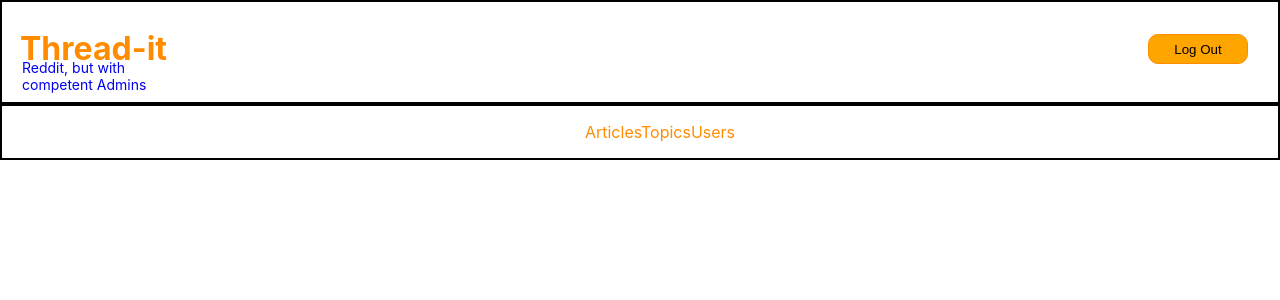
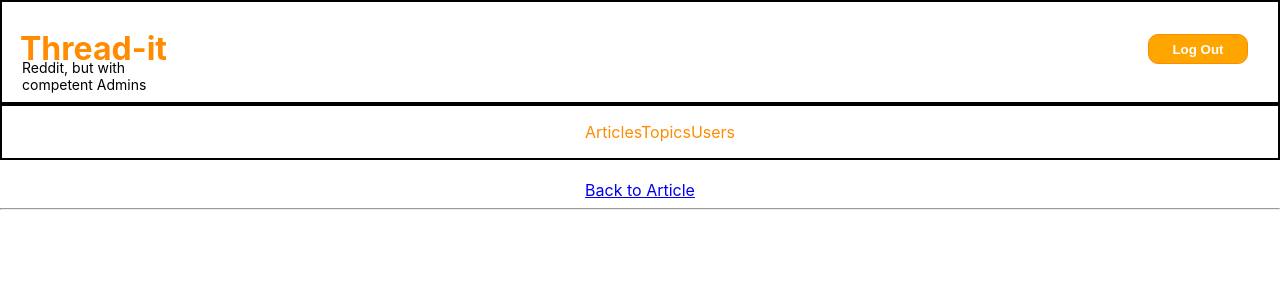
Before and after one commit to Edd-Cole/nc-news, a React (Create React App) app: page /comments/1 in a window 1280 px wide. Shown: the top 300 px of the page. Built offline with nearby package versions, Linux system fonts and the light colour scheme.

Commit message:
Creating functionality for logging into thread-it!

```diff
--- a/src/App.css
+++ b/src/App.css
@@ -4,6 +4,16 @@
 
 button {
     cursor: pointer;
+    padding: 5px;
+    border-radius: 10px;
+    background-color: orange;
+    border: 1px solid darkorange;
+    color: white;
+    font-weight: bold;
+}
+
+button:hover {
+    background-color: darkorange;
 }
 
 h1 {
@@ -61,6 +71,7 @@ Header p {
     width: 150px;
     text-align: left;
     font-size: 14px;
+    color: black;
 }
 
 .NavBar {
--- a/src/App.js
+++ b/src/App.js
@@ -18,6 +18,7 @@ import CreateComment from './components/CreateComment';
 import LoggedInAsUser from './components/LoggedInAsUser';
 import NullPage from './components/NullPage';
 import UpdateComment from './components/UpdateComment';
+import SoloCommment from './components/SoloComment';
 
 function App() {
     const [currentUser, setCurrentUser] = useState("grumpy19")
@@ -28,6 +29,9 @@ function App() {
     const [searchQuery, setSearchQuery] = useState("")
     const [page, setPage] = useState(1);
     const [username, setUsername] = useState("");
+    const [currentComment, setCurrentComment] = useState("");
+
+    console.log(currentUser)
 
   return (
     <section className="App">
@@ -35,7 +39,7 @@ function App() {
         <Nav setPage={setPage}/>
         <Switch>
             <Route exact path="/">
-                <Home articles={articles} setArticles={setArticles} vote={vote} setVote={setVote} article={article} searchQuery={searchQuery} setSearchQuery={setSearchQuery} page={page} setPage={setPage}/>
+                <Home articles={articles} setArticles={setArticles} vote={vote} setVote={setVote} article={article} searchQuery={searchQuery} setSearchQuery={setSearchQuery} page={page} setPage={setPage} currentUser={currentUser}/>
             </Route>
             <Route exact path="/users">
                 <Users />
@@ -55,12 +59,13 @@ function App() {
                 {/* </LoggedInAsUser> */}
             </Route>
             <Route exact path="/articles/:article_id/comments/create_new_comment">
-                {/* <LoggedInAsUser currentUser={currentUser}> */}
+                <LoggedInAsUser currentUser={currentUser}>
+                    <NullPage />
                     <CreateComment currentUser={currentUser}/>
-                {/* </LoggedInAsUser> */}
+                </LoggedInAsUser>
             </Route>
             <Route exact path="/articles/:article_id">
-                <Article article={article} setArticle={setArticle} vote={vote} setVote={setVote} commentValue={commentValue} setCommentValue={setCommentValue} setPage={setPage}/>
+                <Article article={article} setArticle={setArticle} vote={vote} setVote={setVote} commentValue={commentValue} setCommentValue={setCommentValue} setPage={setPage} currentUser={currentUser}/>
             </Route>
             <Route exact path="/articles/:article_id/comments">
                 <Comments currentUser={currentUser} articles={articles} article={article} setArticle={setArticle} setVote={setVote} commentValue={commentValue} setCommentValue={setCommentValue} page={page} setPage={setPage}/>
@@ -78,7 +83,10 @@ function App() {
                 </LoggedInAsUser>
             </Route>
             <Route exact path="/comments/:comment_id/edit">
-                <UpdateComment />
+                <UpdateComment currentComment={currentComment} setCurrentComment={setCurrentComment}/>
+            </Route>
+            <Route exact path="/comments/:comment_id">
+                <SoloCommment currentComment={currentComment}/>
             </Route>
         </Switch>
     </section>
--- a/src/components/AddArticle.js
+++ b/src/components/AddArticle.js
@@ -1,6 +1,7 @@
 import { Link } from "react-router-dom";
 
-const AddArticle = () => {
+const AddArticle = ({currentUser}) => {
+    if(!currentUser) return null;
     return (
         <Link to="/articles/create_new_article"><button>Post Article</button></Link>
     )
--- a/src/components/AddComment.js
+++ b/src/components/AddComment.js
@@ -1,6 +1,8 @@
 import { Link } from "react-router-dom"
 
-const AddComment = ({article_id}) => {
+const AddComment = ({currentUser, article_id}) => {
+    console.log(currentUser)
+    if(!currentUser) return null;
     return (
         <Link to={`/articles/${article_id}/comments/create_new_comment`}><button>Add Comment</button></Link>
     )
--- a/src/components/Article.js
+++ b/src/components/Article.js
@@ -5,7 +5,7 @@ import AddComment from "./AddComment"
 import Voting from "./Voting"
 import VotingComment from "./VotingComment"
 
-const Article = ({vote, setVote, article, setArticle, setCommentValue, commentValue, setPage}) => {
+const Article = ({vote, setVote, article, setArticle, setCommentValue, commentValue, setPage, currentUser}) => {
     const {article_id} = useParams();
     let [comment, setComment] = useState({});
 
@@ -75,7 +75,7 @@ const Article = ({vote, setVote, article, setArticle, setCommentValue, commentVa
         <hr></hr>
         <VotingComment comment={comment} comments={[comment]} setComments={setComment} setCommentValue={setCommentValue}/>
         <br></br>
-        <AddComment article_id={article_id}/>
+        <AddComment currentUser={currentUser} article_id={article_id}/>
         <br /><br />
         <Link to={`/articles/${article_id}/comments`}>More comments...</Link>
         <br></br>
--- a/src/components/Comment.js
+++ b/src/components/Comment.js
@@ -54,7 +54,7 @@ const Comments = ({currentUser, article, setArticle, setVote, commentValue, setC
     return (
         <section>
             <h2>{article.title}</h2>
-            <AddComment article_id={article_id}/><br /><br />
+            <AddComment currentUser={currentUser} article_id={article_id}/><br /><br />
             <Link to={`/articles/${article_id}`}>Back to Article</Link>
             <hr />
             {comments.map(comment => {
--- a/src/components/EditComment.js
+++ b/src/components/EditComment.js
@@ -1,7 +1,6 @@
 import { Link } from "react-router-dom";
 
 const EditComment = ({currentUser, author, comment_id}) => {
-    console.log(currentUser, author)
     if(currentUser !== author) return null;
     return (
         <Link className="editCommentLink" to={`/comments/${comment_id}/edit`}>Edit</Link>
--- a/src/components/Home.js
+++ b/src/components/Home.js
@@ -7,9 +7,7 @@ import NextPage from "./NextPage";
 import PrevPage from "./PrevPage";
 import Voting from "./Voting"
 
-const Home = ({articles, setArticles, vote, setVote, article, searchQuery, setSearchQuery, page, setPage}) => {
-    console.log(article)
-    console.log(articles)
+const Home = ({articles, setArticles, vote, setVote, article, searchQuery, setSearchQuery, page, setPage, currentUser}) => {
     const {search} = useLocation()
     if(search) {
         let value = extractSearchValue(search);
@@ -46,7 +44,7 @@ const Home = ({articles, setArticles, vote, setVote, article, searchQuery, setSe
 
     return (
         <section className="homePage">
-            <AddArticle />
+            <AddArticle currentUser={currentUser}/>
             <ul>
                 {articles.map(article => {
                     const commentLink = `/articles/${article.article_id}/comments`;
--- a/src/components/LoggedInAsUser.js
+++ b/src/components/LoggedInAsUser.js
@@ -2,8 +2,6 @@ import { useEffect, useState } from "react";
 
 const LoggedInAsUser = ({children, currentUser}) => {
     const [currentUserActive, setCurrentUserActive] = useState(false);
-    console.log(currentUser, currentUserActive)
-    console.log(children[0], children[1])
 
     useEffect(() => {
         if(!currentUser) setCurrentUserActive(false)
--- a/src/components/SoloComment.js
+++ b/src/components/SoloComment.js
@@ -0,0 +1,16 @@
+import { useState } from "react"
+import { Link } from "react-router-dom";
+
+const SoloCommment = ({currentComment}) => {
+    return (
+            <section>
+                <h2>{currentComment.title}</h2>
+                <Link to={`/articles/${currentComment.article_id}`}>Back to Article</Link>
+                <hr />
+                <h2>{currentComment.title}</h2>
+                <p>{currentComment.body}</p>
+            </section>
+    )
+}
+
+export default SoloCommment;
--- a/src/components/UpdateComment.js
+++ b/src/components/UpdateComment.js
@@ -2,8 +2,7 @@ import { useEffect, useState } from "react";
 import { useHistory, useParams } from "react-router";
 import { editComment } from "../utils";
 
-const UpdateComment = () => {
-    const [currentComment, setCurrentComment] = useState("");
+const UpdateComment = ({currentComment, setCurrentComment}) => {
     const {comment_id} = useParams();
     const redirect = useHistory();
 
```
